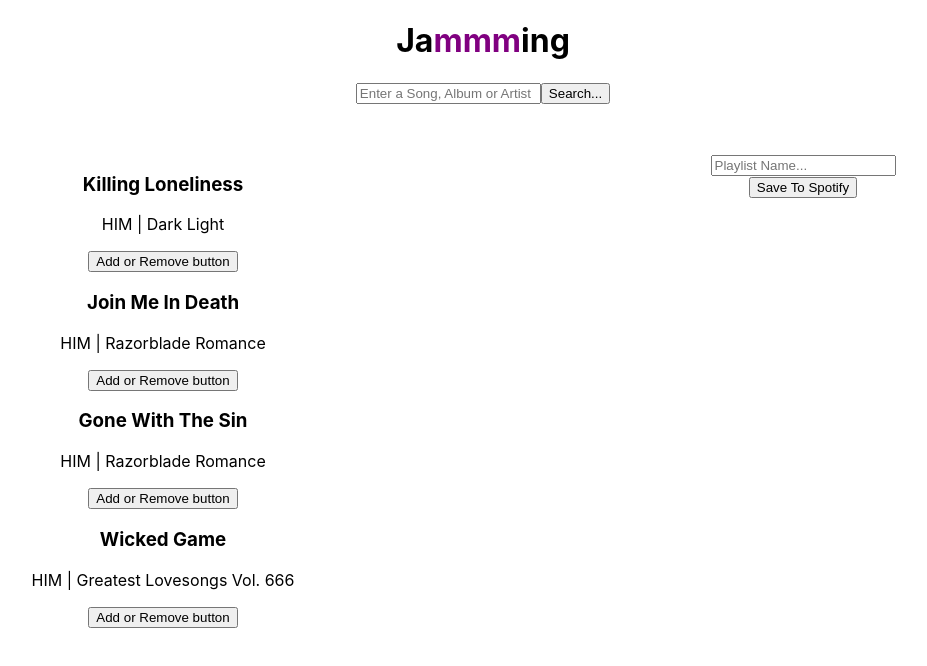
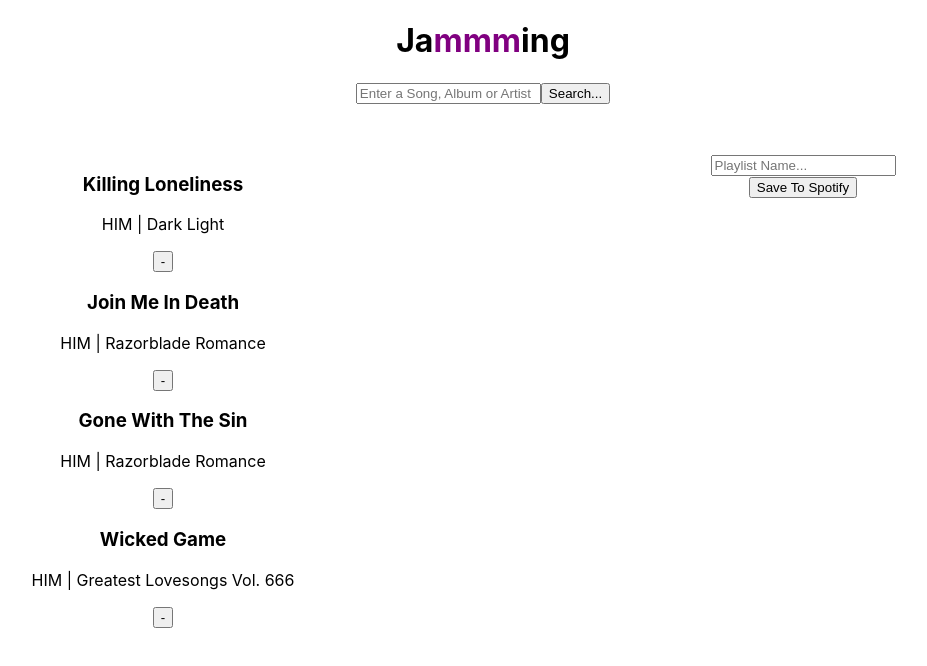
Before and after one commit to JSteele-Dev/Jammming-Project, a React (Create React App) app: page / in a window 1280 px wide. Shown: the top 666 px of the page, without its empty margins (157-1084 px from the left). Built offline with nearby package versions, Linux system fonts and the light colour scheme.

Commit message:
add ternary to add/remove button, will add track when false and remove track when true

```diff
--- a/src/Components/Track/Track.js
+++ b/src/Components/Track/Track.js
@@ -1,10 +1,10 @@
 import React from "react";
 
-function Tracks({track, onAdd, onRemoval}) {
-    const passTrack = (e) => {
+function Tracks({track, onAdd, onRemoval, isRemoval}) {
+    const passTrack = () => {
         onAdd.onAdd(track.track);
     }
-    const passTrackToRemove = (e) => {
+    const passTrackToRemove = () => {
         onRemoval.onRemoval(track.track);
     }
 
@@ -14,7 +14,8 @@
                 <h3>{track.track}</h3>
                 <p>{track.artist} | {track.album}</p>
             </div>
-            <button onClick={passTrack} on>Add or Remove button</button>
+            {/* verify if isRemoval is true or false, true will remove track, false will add track */}
+            <button onClick={isRemoval ? passTrackToRemove : passTrack}>{isRemoval ? '-' : '+'}</button>
         </div>
     )
 }
```
